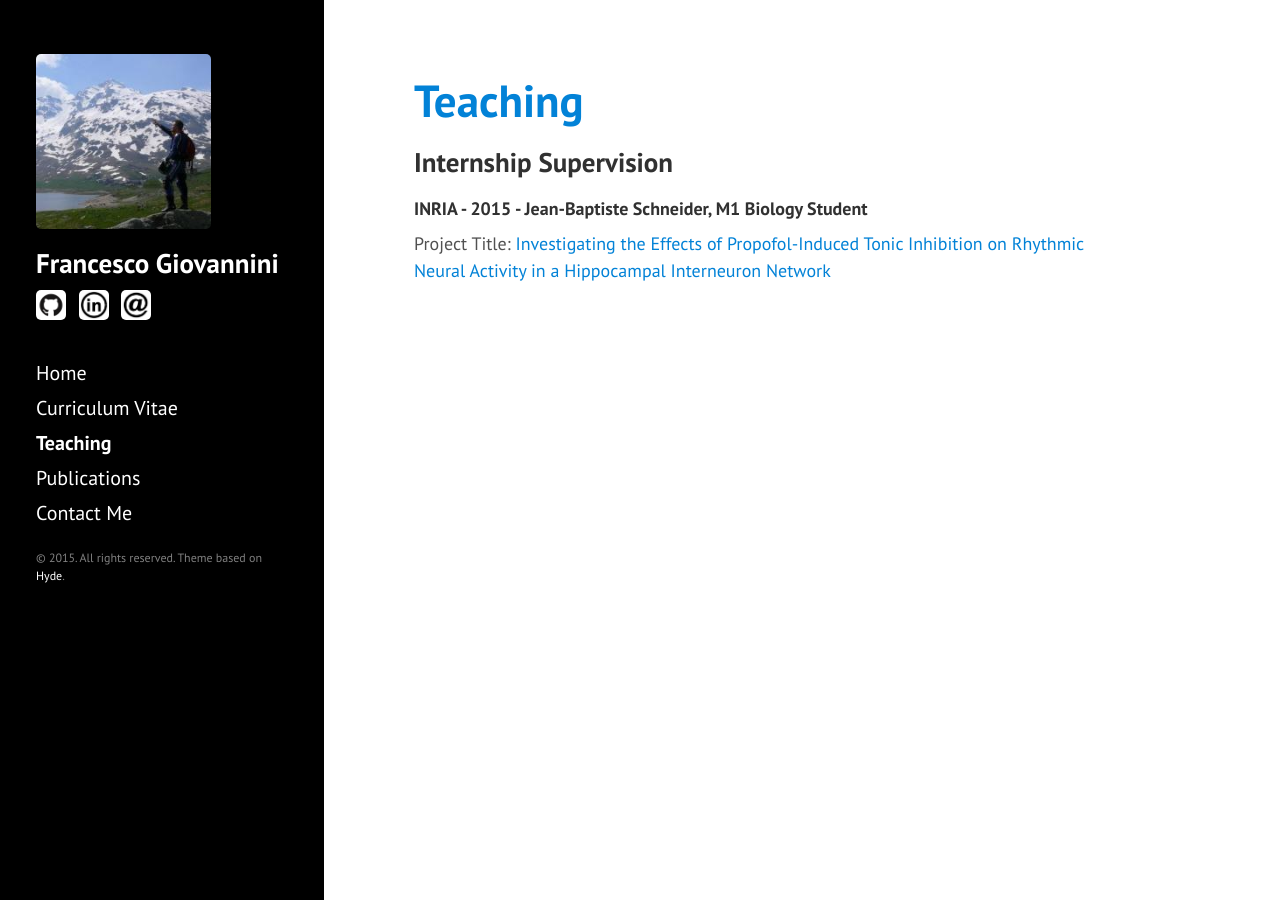
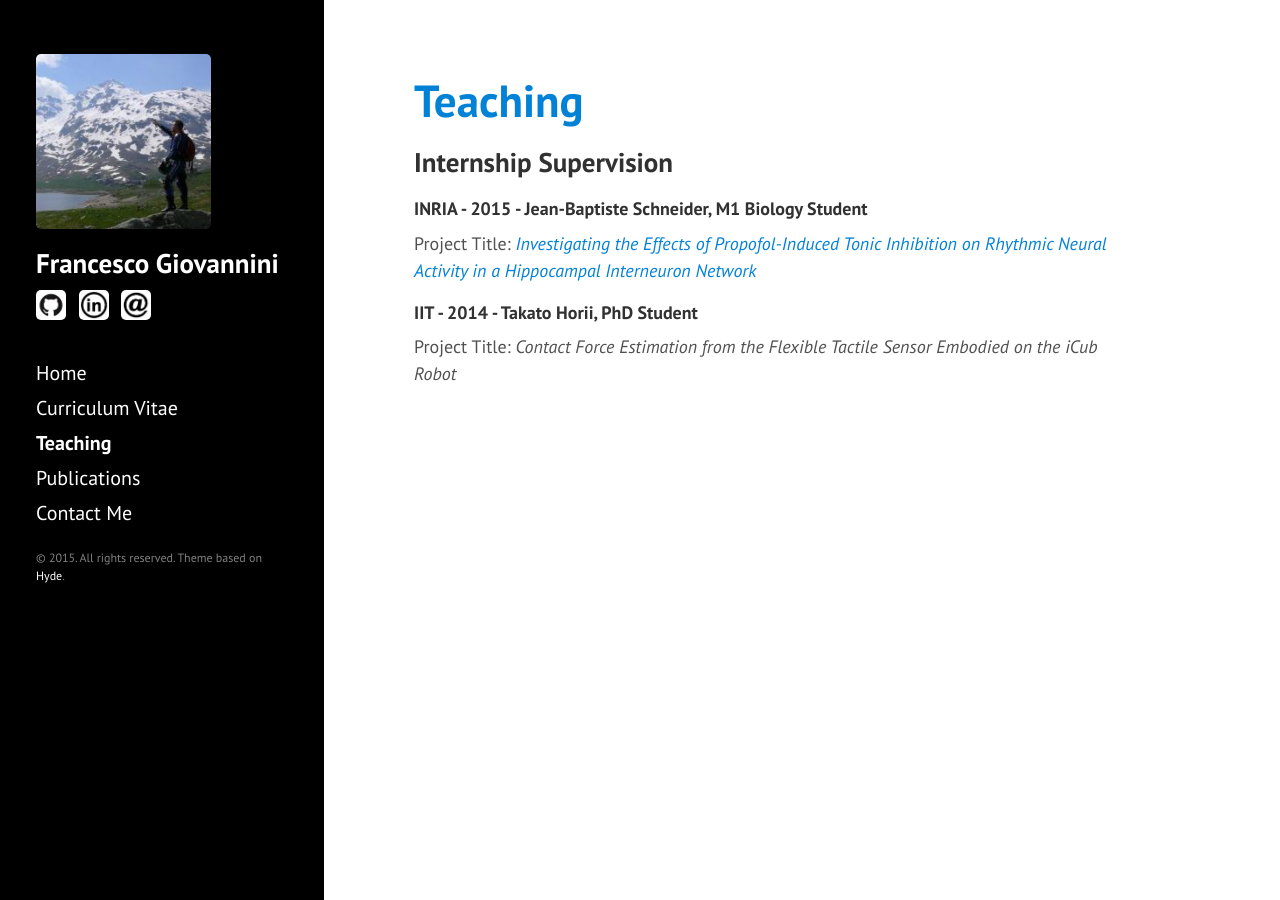
Before and after one commit to JoErNanO/joernano.github.io, a Jekyll site: the page built from pages/02-teaching.md, in a window 1280 px wide. Built offline with Jekyll 4.4.1, drawn with Linux system fonts in a browser that asks for light colours; Markdown is read by kramdown in place of the engine named in the settings.

Commit message:
[TEACH] Add Takato to teaching. Italise project titles.

```diff
--- a/pages/02-teaching.md
+++ b/pages/02-teaching.md
@@ -7,4 +7,7 @@ title: Teaching
 ## Internship Supervision
 
 #### INRIA - 2015 - Jean-Baptiste Schneider, M1 Biology Student
-Project Title: [Investigating the Effects of Propofol-Induced Tonic Inhibition on Rhythmic Neural Activity in a Hippocampal Interneuron Network]({{site.baseurl}}{{site.dirlist.downloads}}/2015-JeanBaptisteSchneider-RapportStage.pdf)
+Project Title: [*Investigating the Effects of Propofol-Induced Tonic Inhibition on Rhythmic Neural Activity in a Hippocampal Interneuron Network*]({{site.baseurl}}{{site.dirlist.downloads}}/2015-JeanBaptisteSchneider-RapportStage.pdf)
+
+#### IIT - 2014 - Takato Horii, PhD Student
+Project Title: *Contact Force Estimation from the Flexible Tactile Sensor Embodied on the iCub Robot*
```
